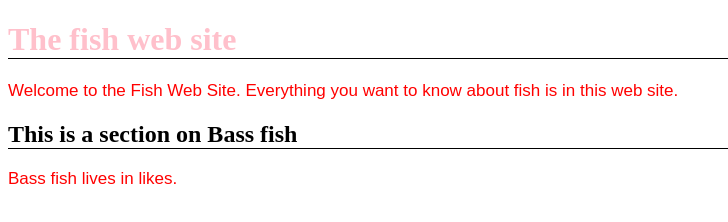
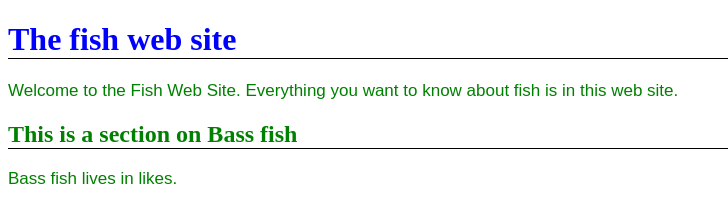
Before and after one commit to Nizar4790k/CSSCourse, a plain HTML site: page test.html in a window 1280 px wide. Shown: the whole page, without its empty margins (0-728 px from the left). Drawn offline with Linux system fonts and the light colour scheme.

Commit message:
added a color using inhreritance and overriding

```diff
--- a/test.html
+++ b/test.html
@@ -8,16 +8,20 @@
     <title>My web page</title>
     <style>
 
+        body{
+        color: green;
+        }
+
         h1,h2{
             border-bottom: 1px solid black;
         }
 
         h1{
-            color:pink;
+            color: blue;
         }
 
         p{
-            color:red;
+
             font-size: 17px;
             font-family: Arial;
 
```
